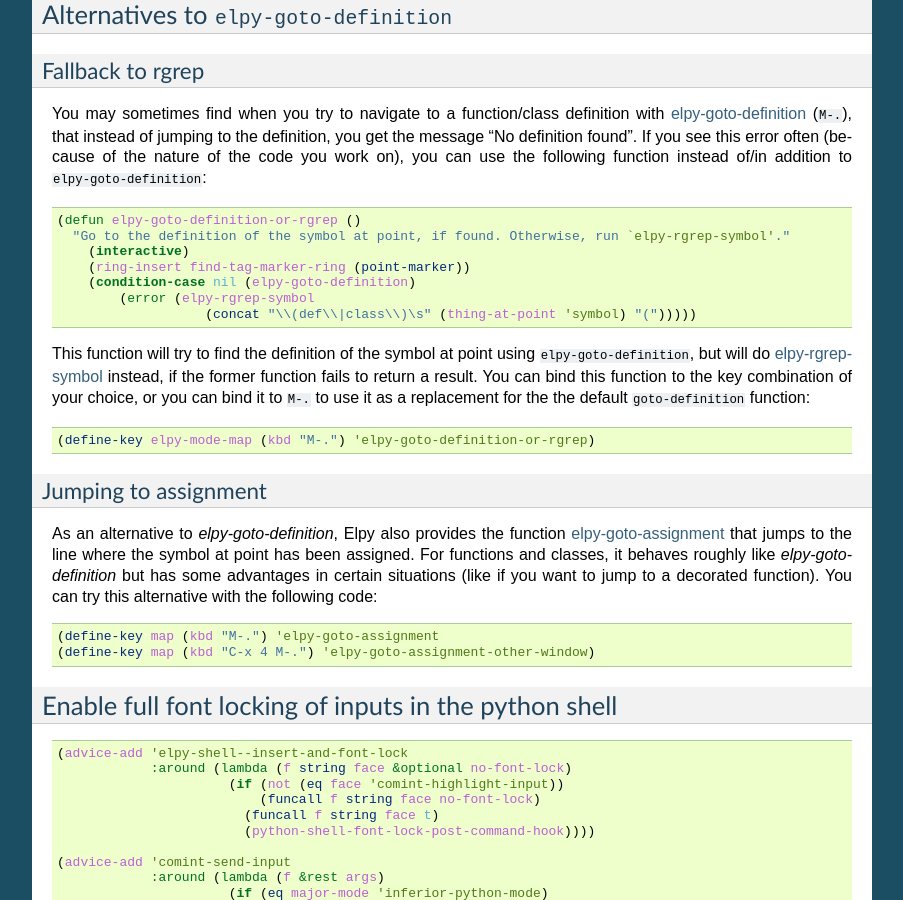
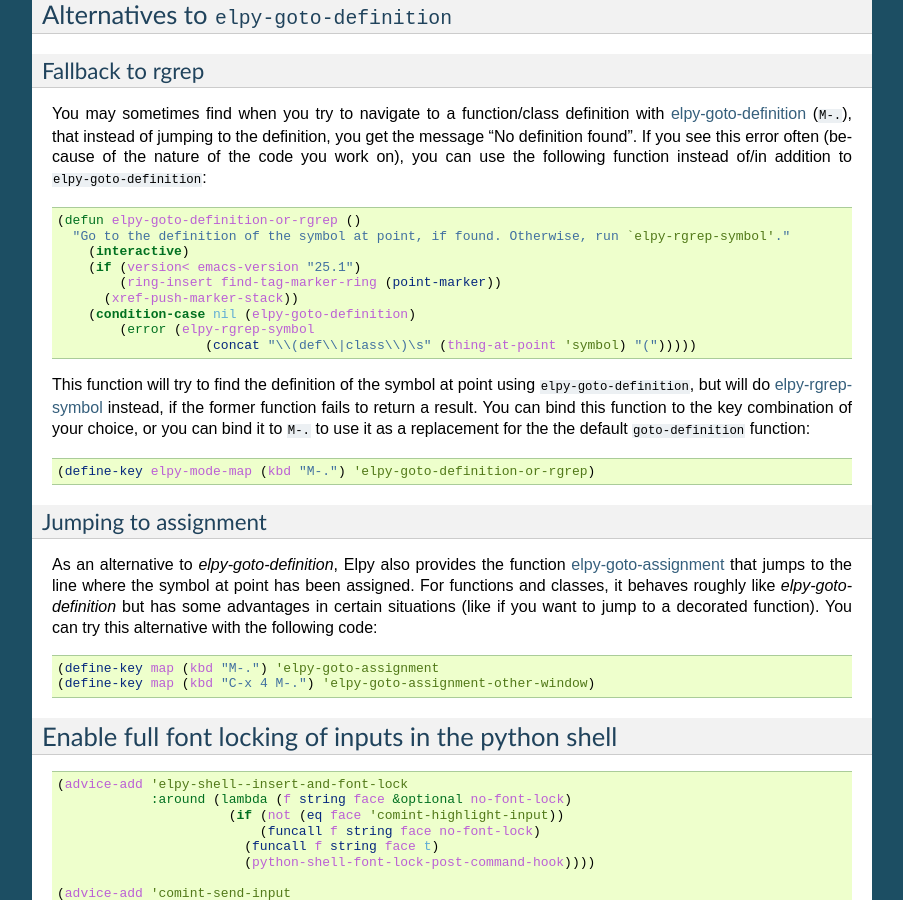
Before and after one commit to jorgenschaefer/elpy, a Sphinx documentation site: the page built from docs/customization_tips.rst, in a window 1280 px wide and 900 px high, scrolled down 773 px. Shown: the whole window, without its empty margins (198-1101 px from the left). Built offline with Sphinx 7.4.7, drawn with Linux system fonts in a browser that asks for light colours.

Commit message:
Replace find-tag-marker-ring with xref-push-marker-stack.
find-tag-marker-ring is obsolete as of Emacs 25.1 and I can't find it
in 27.

```diff
--- a/docs/customization_tips.rst
+++ b/docs/customization_tips.rst
@@ -70,7 +70,9 @@ You may sometimes find when you try to navigate to a function/class definition w
     (defun elpy-goto-definition-or-rgrep ()
       "Go to the definition of the symbol at point, if found. Otherwise, run `elpy-rgrep-symbol'."
         (interactive)
-        (ring-insert find-tag-marker-ring (point-marker))
+        (if (version< emacs-version "25.1")
+            (ring-insert find-tag-marker-ring (point-marker))
+          (xref-push-marker-stack))
         (condition-case nil (elpy-goto-definition)
             (error (elpy-rgrep-symbol
                        (concat "\\(def\\|class\\)\s" (thing-at-point 'symbol) "(")))))
```
Also changed, not shown: 1 other file.
